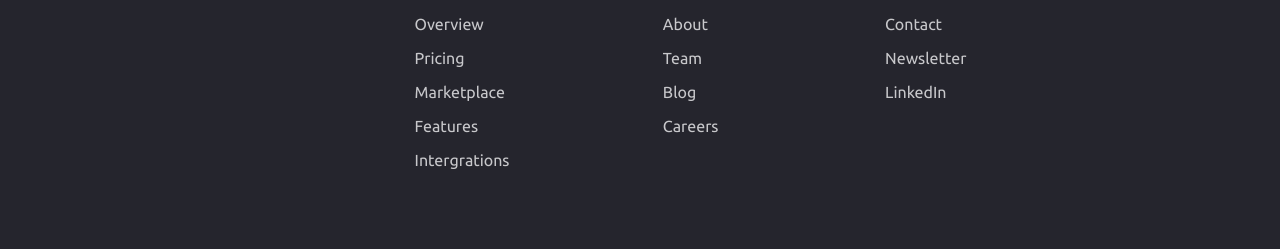
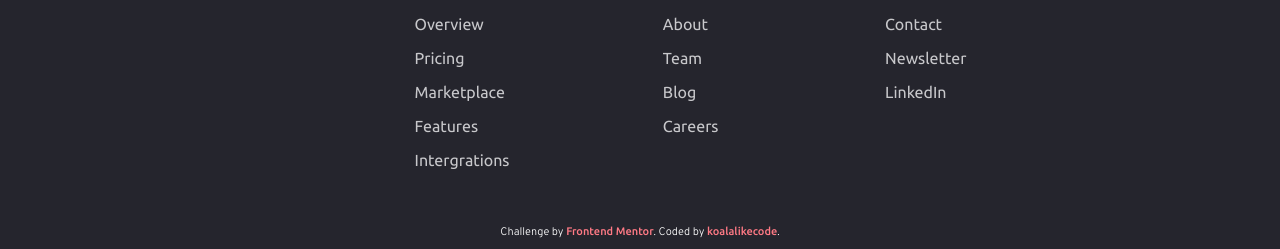
Before and after one commit to koalalikecode/frontend-mentor-blogr-page, a plain HTML site: page index.html in a window 1280 px wide. Shown: the part 3276-3525 px from the top of the page. Drawn offline with nearby package versions, Linux system fonts and the light colour scheme.

Commit message:
write README

```diff
--- a/index.html
+++ b/index.html
@@ -35,22 +35,20 @@
         $(".close-button").click(function () {
           $(".header-container").removeClass("active");
         });
-
-        // $(".nav-items>li").each(function(i){
-        //   $(".nav-items>li")[i].click(function(){
-        //     $(".nav-items>li")[i].toggleClass("nav-active")
-        //   })
-        // })
       });
     </script>
     <style>
       .attribution {
         font-size: 11px;
         text-align: center;
-        display: none;
+        position: absolute;
+        bottom: 10px;
+        color: white;
+        left: 50%;
+        transform: translateX(-50%);
       }
       .attribution a {
-        color: hsl(228, 45%, 44%);
+        color: hsl(355, 100%, 74%);
       }
     </style>
   </head>
@@ -216,7 +214,7 @@
       Challenge by
       <a href="https://www.frontendmentor.io?ref=challenge" target="_blank"
         >Frontend Mentor</a
-      >. Coded by <a href="#">Your Name Here</a>.
+      >. Coded by <a href="https://www.frontendmentor.io/profile/koalalikecode" target="_blank">koalalikecode</a>.
     </div>
 
     <script>
--- a/style.scss
+++ b/style.scss
@@ -23,6 +23,7 @@ $Very-dark-desaturated-blue: hsl(237, 23%, 32%);
 
 body {
   background-color: white;
+  position: relative;
 }
 html {
   font-family: "Overpass", sans-serif;
```
Also changed, not shown: style.css, 3 other files.
